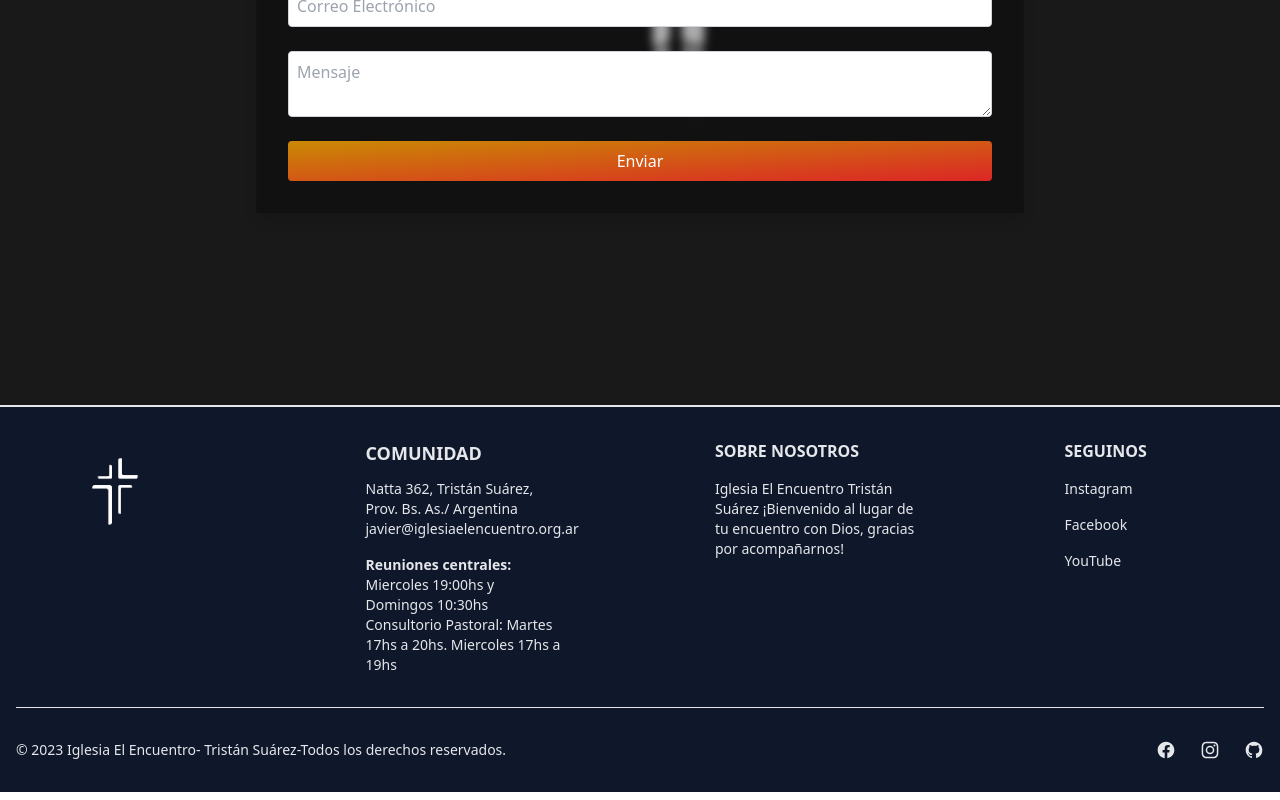
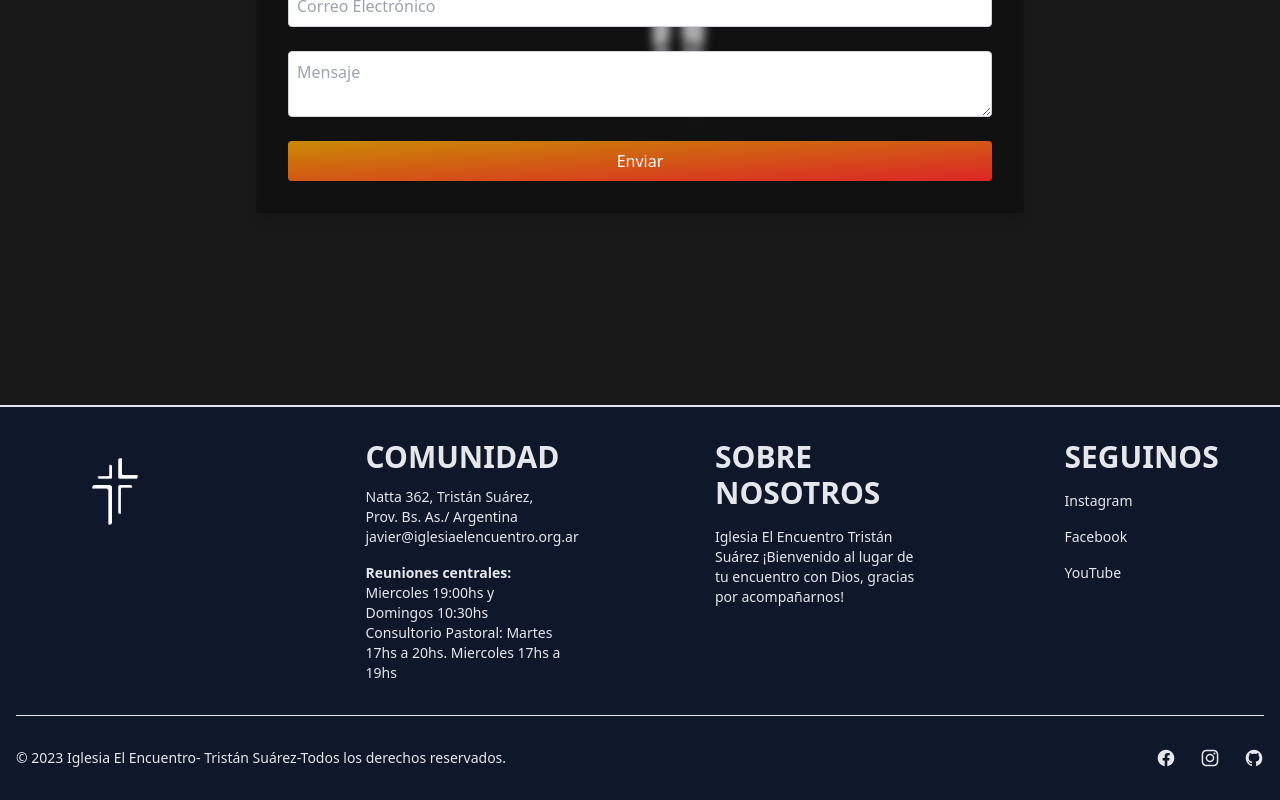
Before and after one commit to sebygalla/encuentro-tailwind, a React (Vite) app: page / in a window 1280 px wide. Shown: the part 7619-8419 px from the top of the page. Built offline with nearby package versions, Linux system fonts and the light colour scheme.

Commit message:
footer titulos

```diff
--- a/src/components/Footer/Footer.jsx
+++ b/src/components/Footer/Footer.jsx
@@ -22,7 +22,7 @@ const Footer = () => {
 
 
             <div>
-              <h2 className="mb-3 text-lg md:text-md md:font-semibold uppercase text-gray-200 dark:text-white">
+              <h2 className="mb-3 text-3xl md:text-md md:font-semibold uppercase text-gray-200 dark:text-white">
                 Comunidad
               </h2>
               <ul className="font-light text-sm md:text-md text-gray-200 dark:text-gray-400">
@@ -41,7 +41,7 @@ const Footer = () => {
             </div>
 
             <div>
-              <h2 className="mb-4 text-md font-semibold uppercase text-gray-200 dark:text-white">
+              <h2 className="mb-4 text-3xl font-semibold uppercase text-gray-200 dark:text-white">
               SOBRE NOSOTROS
               </h2>
               <ul className="font-light text-sm text-gray-200 dark:text-gray-400">
@@ -54,7 +54,7 @@ const Footer = () => {
             </div>
 
             <div>
-              <h2 className="mb-4 text-md font-semibold uppercase text-gray-200 dark:text-white">
+              <h2 className="mb-4 text-3xl font-semibold uppercase text-gray-200 dark:text-white">
                 Seguinos
               </h2>
               <ul className="font-light text-sm text-gray-200 dark:text-gray-400">
```
